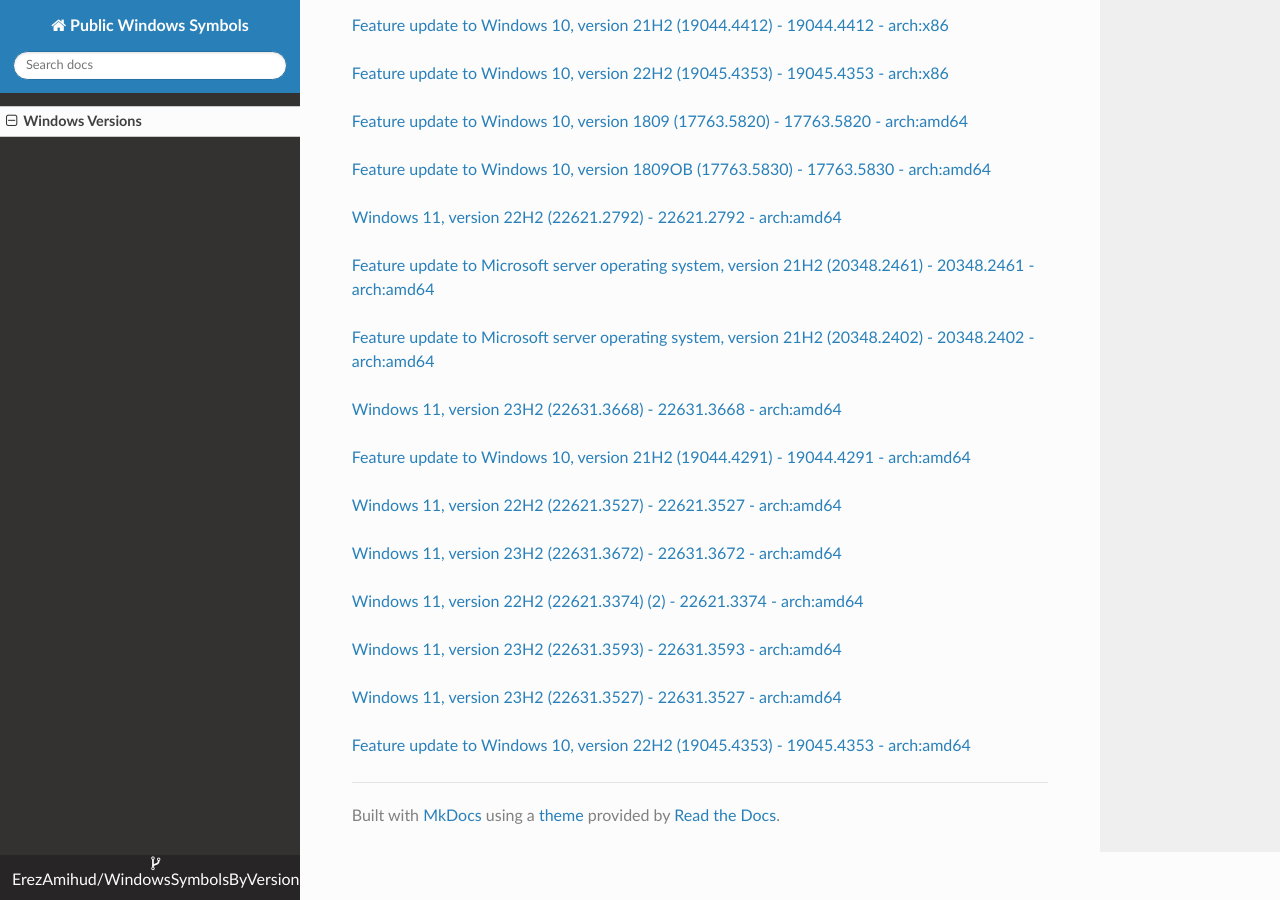
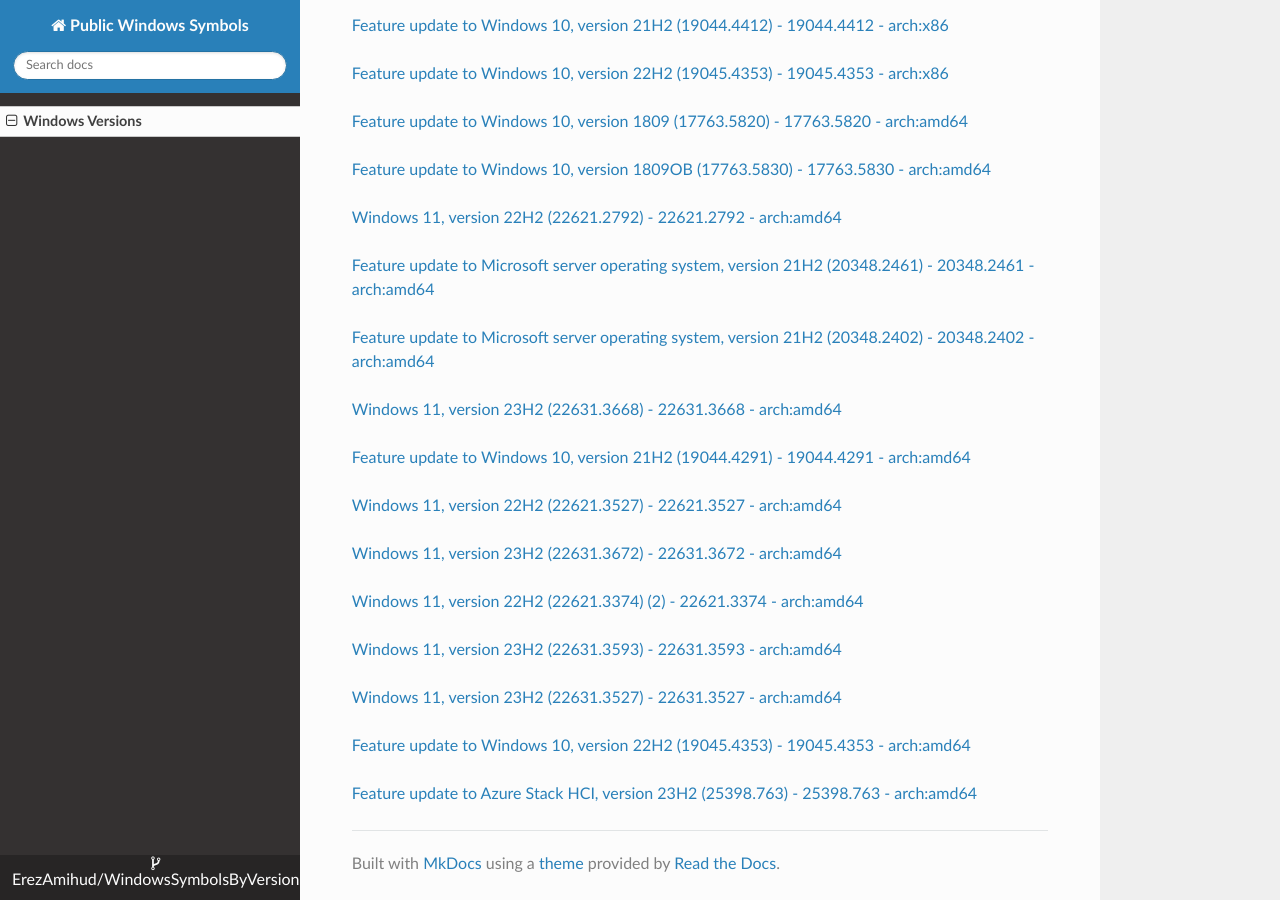
Before and after one commit to ErezAmihud/WindowsSymbolsByVersion, an MkDocs documentation site: the page built from docs/index.md, in a window 1280 px wide and 900 px high, scrolled down 15245 px. Built offline with MkDocs 1.6.1, drawn with Linux system fonts in a browser that asks for light colours; nearby versions of some CDN libraries.

Commit message:
Automated commit, add manifest for 673ff3e5-dbaf-44a0-a3fd-435d12d552bd

```diff
--- a/docs/index.md
+++ b/docs/index.md
@@ -817,3 +817,6 @@
 
 
 [Feature update to Windows 10, version 22H2 (19045.4353) - 19045.4353 - arch:amd64](https://github.com/ErezAmihud/WindowsSymbolsByVersion/blob/main/manifests/e5d6d50f-6ff3-4323-b7d6-d6daa7ab9d80.manifest)
+
+
+[Feature update to Azure Stack HCI, version 23H2 (25398.763) - 25398.763 - arch:amd64](https://github.com/ErezAmihud/WindowsSymbolsByVersion/blob/main/manifests/673ff3e5-dbaf-44a0-a3fd-435d12d552bd.manifest)
```
Also changed, not shown: process_builds.json (+1 -1 lines), 1 other file.
